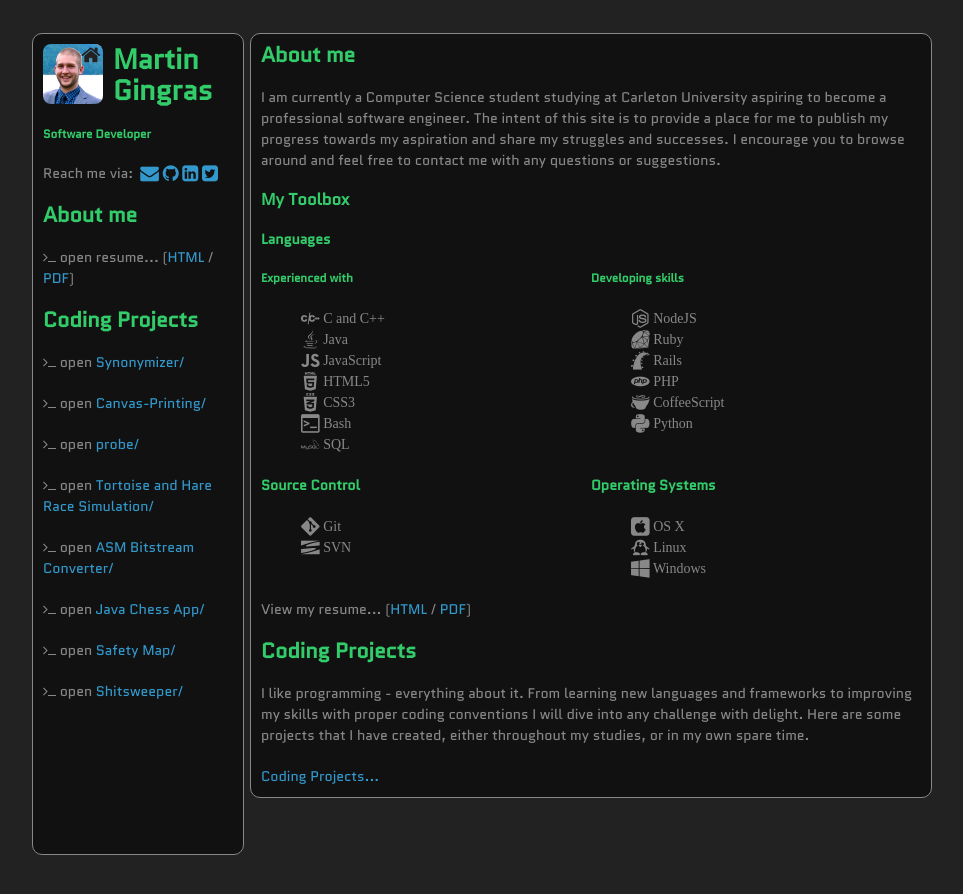
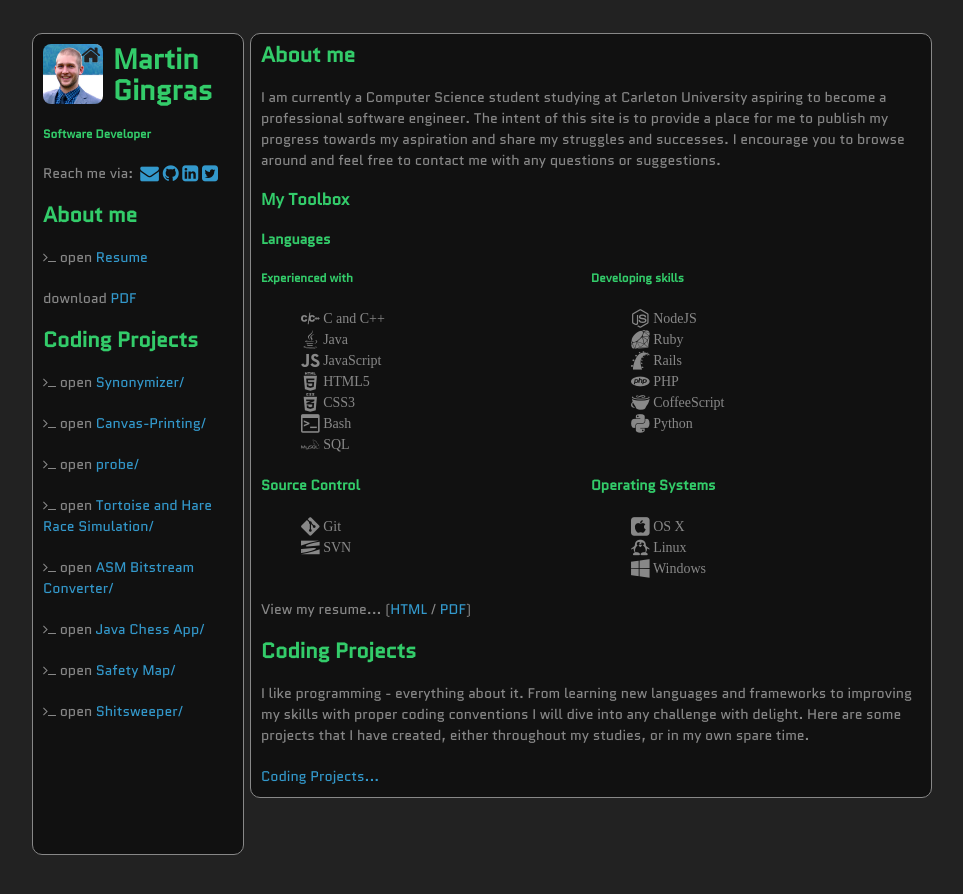
Before and after one commit to mgingras/The-old-mgingras.ca, a Jekyll site: the page built from index.html, in a window 1280 px wide. Shown: the top 894 px of the page, without its empty margins (158-1121 px from the left). Built offline with Jekyll 4.4.1, drawn with Linux system fonts in a browser that asks for light colours; some web fonts are replaced; Markdown is read by kramdown in place of the engine named in the settings.

Commit message:
Modified appearance

```diff
--- a/_includes/sidebar.html
+++ b/_includes/sidebar.html
@@ -14,7 +14,9 @@
 </p>
 <h2>About me</h2>
 <nav>
-  <p><i class="icon-terminal"></i> open resume... (<a href="/resume">HTML</a> / <a href="/resume/resume.pdf">PDF</a>)</p>
+  <p><i class="icon-terminal"></i> open <a href="/resume">Resume</a></p>
+  <p>download <a href="/resume/resume.pdf">PDF</a></p>
+
   <h2><a style="color:#33CC6A;"href="/coding">Coding Projects</a></h2>
 </nav>
 {% for project in site.categories.coding %}
```
